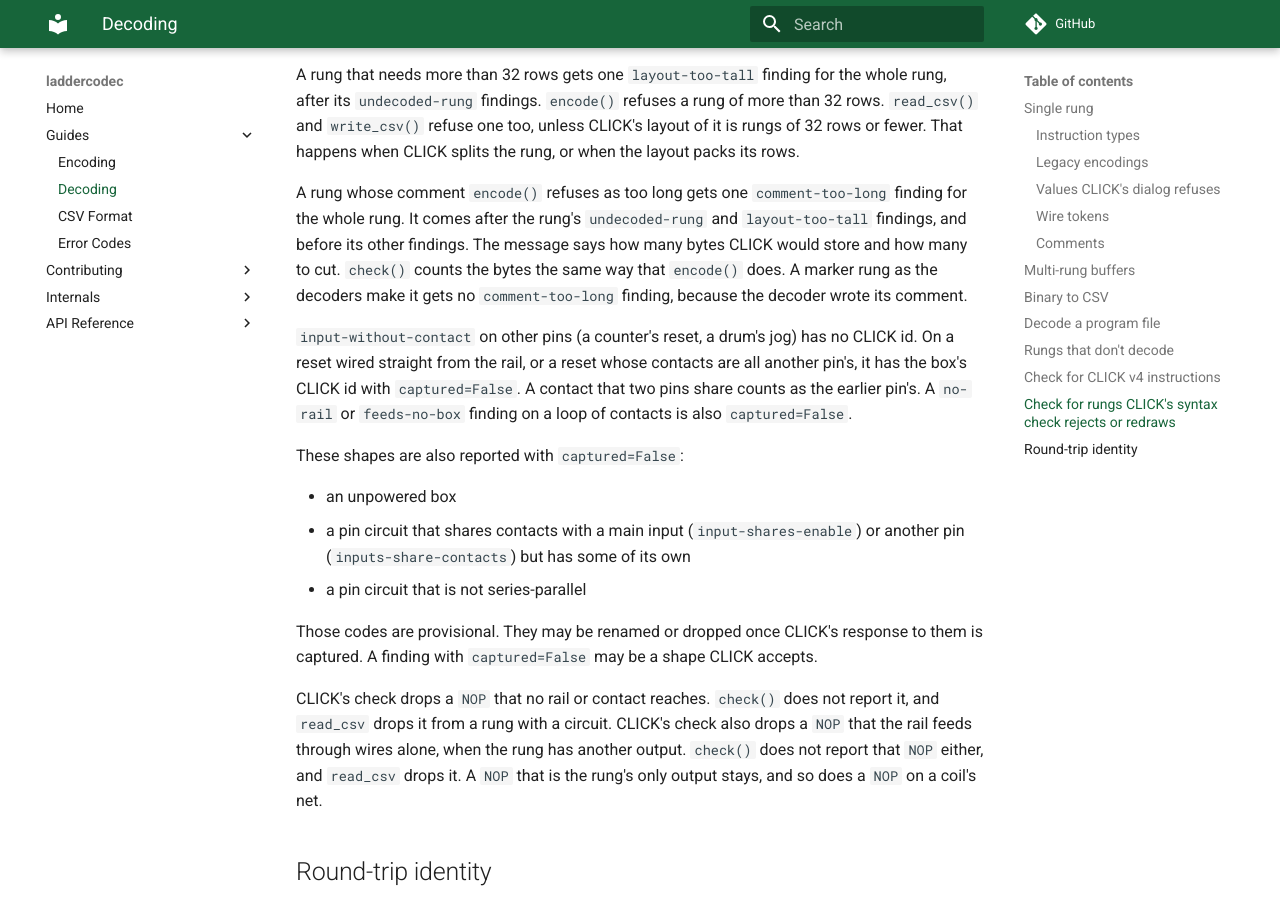
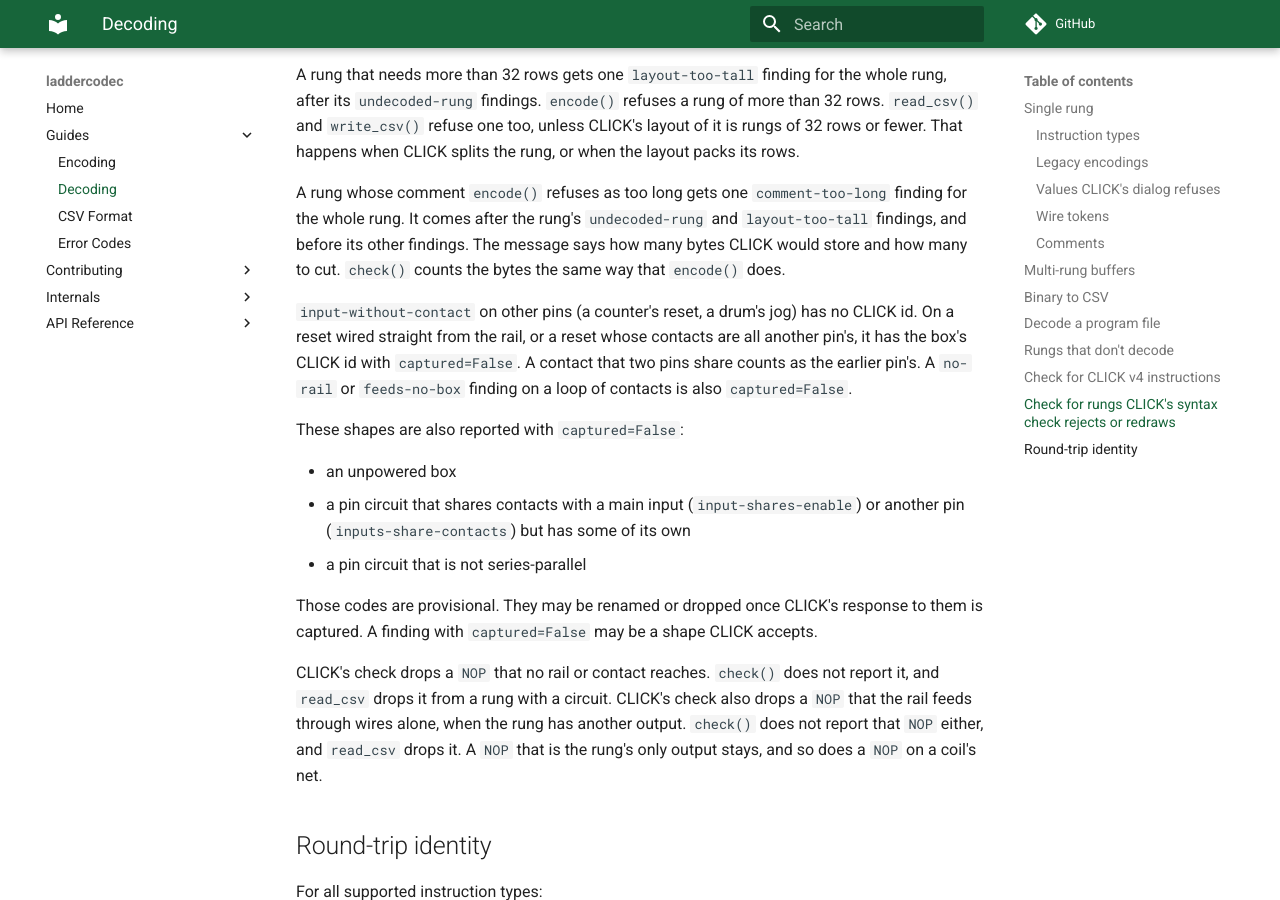
Before and after one commit to ssweber/laddercodec, an MkDocs documentation site: the page built from docs/guides/decoding.md, in a window 1280 px wide and 900 px high, scrolled down 11166 px. Built offline with MkDocs 1.6.1 and Material for MkDocs 9.7.7, drawn with Linux system fonts in a browser that asks for light colours; comment, search, counter and statistics services are not loaded.

Commit message:
fix(check): skip a comment that is not text, and correct the review points
check() raised AttributeError or TypeError for a rung whose comment was not
text. It now returns no comment finding for such a rung, as 0.5.1 did. The
check() docstring limits the reason for the order of the findings to one rung,
and no longer gives a cause for skipping a marker rung that the code does not
have. encode()'s refusal of a long comment says "1 byte" when one byte is over.

The CHANGELOG entry says what 0.5.1's check() returned. The roadmap entry about
a box after a box with pins says who writes the next rung.

check() now returns one comment-too-long finding for a rung whose comment
encode() refuses as too long. check() and encode() measure the comment with
the same function. This closes the step in the roadmap.

Co-Authored-By: Claude Opus 5.5 <noreply@anthropic.com>

```diff
--- a/docs/guides/decoding.md
+++ b/docs/guides/decoding.md
@@ -473,10 +473,9 @@ packs its rows.
 
 A rung whose comment `encode()` refuses as too long gets one `comment-too-long`
 finding for the whole rung. It comes after the rung's `undecoded-rung` and
-`layout-too-tall` findings, and before its other findings. The message says how many bytes CLICK would store and
-how many to cut. `check()` counts the bytes the same way that `encode()` does. A
-marker rung as the decoders make it gets no `comment-too-long` finding, because the
-decoder wrote its comment.
+`layout-too-tall` findings, and before its other findings. The message says how
+many bytes CLICK would store and how many to cut. `check()` counts the bytes the
+same way that `encode()` does.
 
 `input-without-contact` on other pins (a counter's reset, a drum's jog) has no CLICK id.
 On a reset wired straight from the rail, or a reset whose contacts are all another
```
Also changed, not shown: CHANGELOG.md (+1 -1 lines), scratchpad/roadmap.md (+3 -3 lines), 3 other files.
